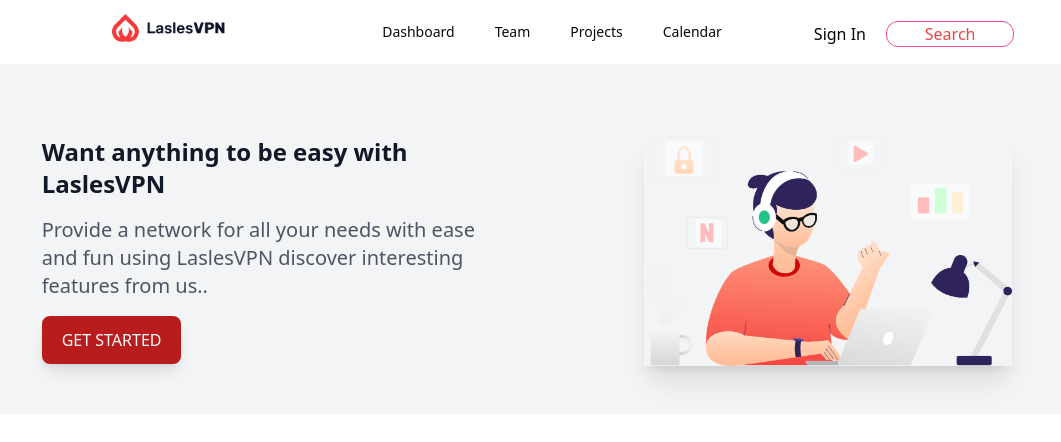
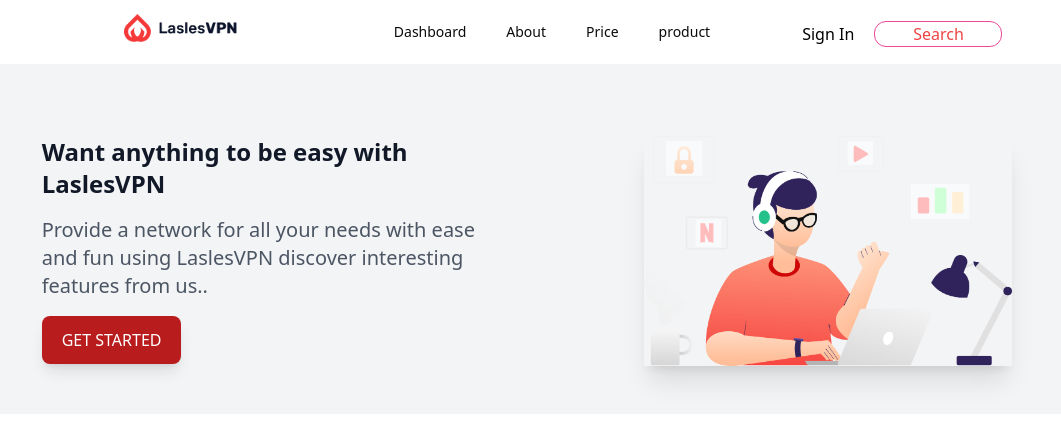
Before and after one commit to brendahuwitonze/Tailwind-cloning-exercise, a website: page src/index.html in a window 1280 px wide. Shown: the whole page, without its empty margins (73-1134 px from the left). Drawn offline with Linux system fonts and the light colour scheme.

Commit message:
changes on nav

```diff
--- a/src/index.html
+++ b/src/index.html
@@ -18,9 +18,9 @@
                 <div class="flex space-x-4 ml-10 ps-20">
                   <!-- Current: "bg-gray-900 text-white", Default: "text-gray-300 hover:bg-gray-700 hover:text-white" -->
                   <a href="#" class="text-stone-950  rounded-md px-3 py-2 text-sm font-medium" aria-current="page">Dashboard</a>
-                  <a href="#" class="text-stone-950 rounded-md px-3 py-2 text-sm font-medium">Team</a>
-                  <a href="#" class="text-stone-950 rounded-md px-3 py-2 text-sm font-medium">Projects</a>
-                  <a href="#" class="text-stone-950 rounded-md px-3 py-2 text-sm font-medium">Calendar</a>
+                  <a href="#" class="text-stone-950 rounded-md px-3 py-2 text-sm font-medium">About</a>
+                  <a href="#" class="text-stone-950 rounded-md px-3 py-2 text-sm font-medium">Price</a>
+                  <a href="#" class="text-stone-950 rounded-md px-3 py-2 text-sm font-medium">product</a>
                 </div>
               </div>
             </div>
```
